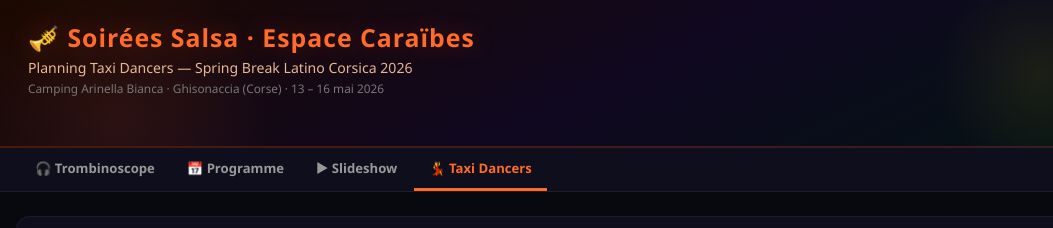
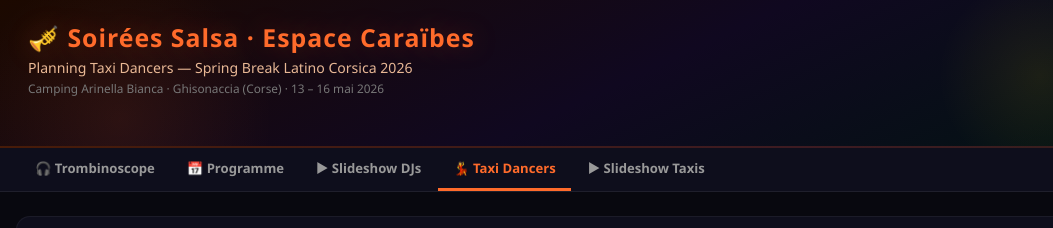
Before and after one commit to jmfetienne-coder/sbl2026-djs, a plain HTML site: page Planning_TaxiDancers_SBL2026.html in a window 1280 px wide. Shown: the top 228 px of the page, 0-1053 px from the left. Drawn offline with Linux system fonts and the light colour scheme.

Commit message:
v4 Taxi Dancers : Slideshow 20 danseurs (Cubanos + Mambos), Ken Burns, animations, bracelet fluo, lien nav ajouté

```diff
--- a/Planning_TaxiDancers_SBL2026.html
+++ b/Planning_TaxiDancers_SBL2026.html
@@ -476,8 +476,9 @@
 <nav class="nav-bar">
   <a href="Tombi_DJs_SBL2026.html">🎧 Trombinoscope</a>
   <a href="Programme_DJs_SBL2026.html">📅 Programme</a>
-  <a href="Tombi_DJs_SBL2026_SLIDESHOW.html">▶ Slideshow</a>
+  <a href="Tombi_DJs_SBL2026_SLIDESHOW.html">▶ Slideshow DJs</a>
   <a href="Planning_TaxiDancers_SBL2026.html" class="active">💃 Taxi Dancers</a>
+  <a href="TaxiDancers_SBL2026_SLIDESHOW.html">▶ Slideshow Taxis</a>
 </nav>
 
 <!-- ═══════════════════ MAIN ═══════════════════ -->
```
